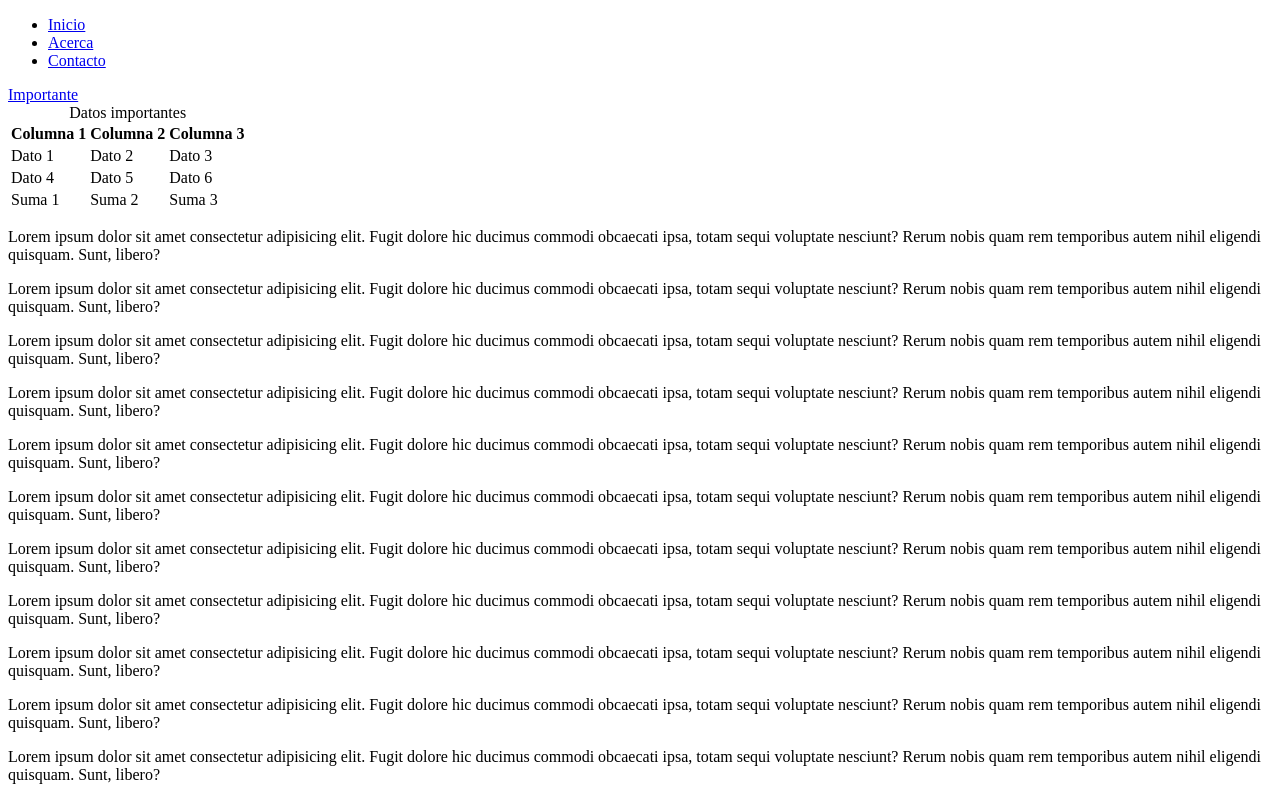
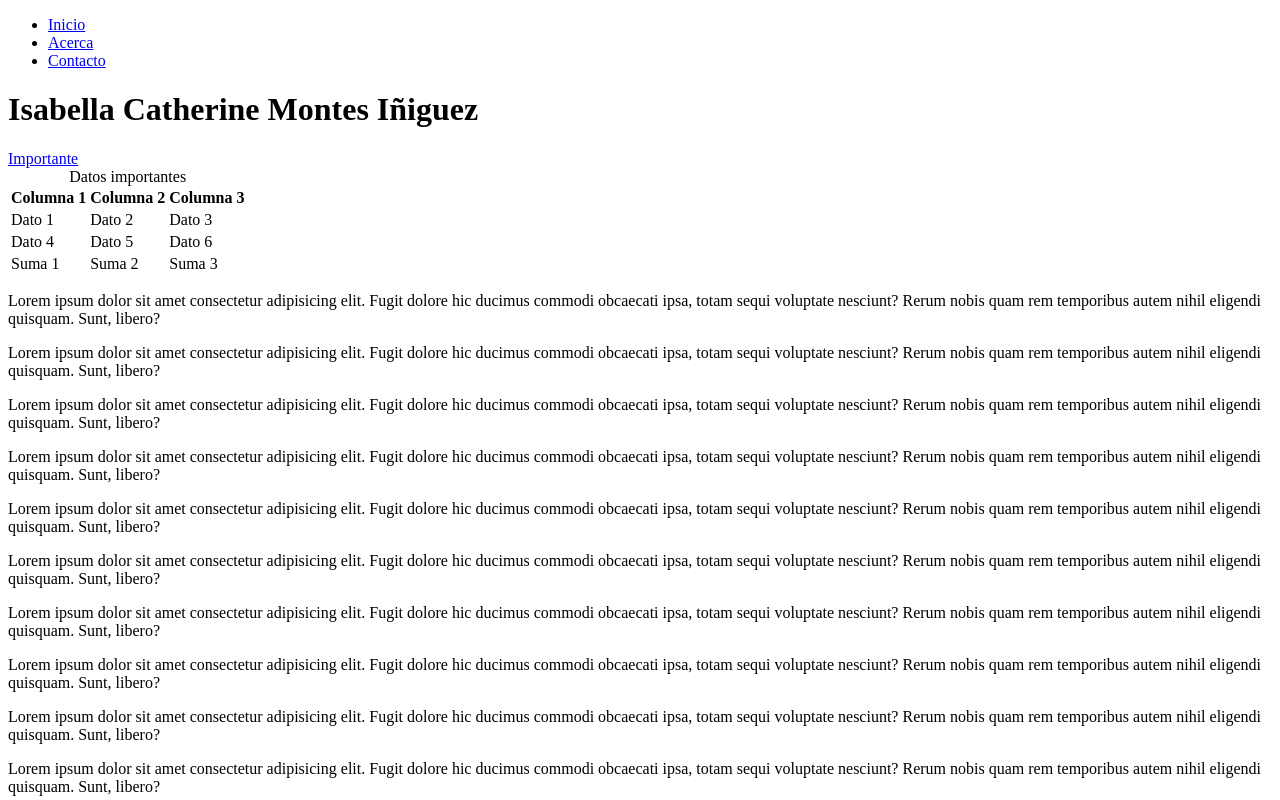
Before and after one commit to Isabella12-bit/tablas, a plain HTML site: page index.html in a window 1280 px wide. Shown: the top 800 px of the page. Drawn offline with Linux system fonts and the light colour scheme.

Commit message:
Mi nombre

```diff
--- a/index.html
+++ b/index.html
@@ -13,6 +13,7 @@
             <li><a href="contacto.html">Contacto</a></li>
         </ul>
     </nav>
+    <h1>Isabella Catherine Montes Iñiguez</h1>
     <div>
         <a href="#importante">Importante</a>
     </div>
```
